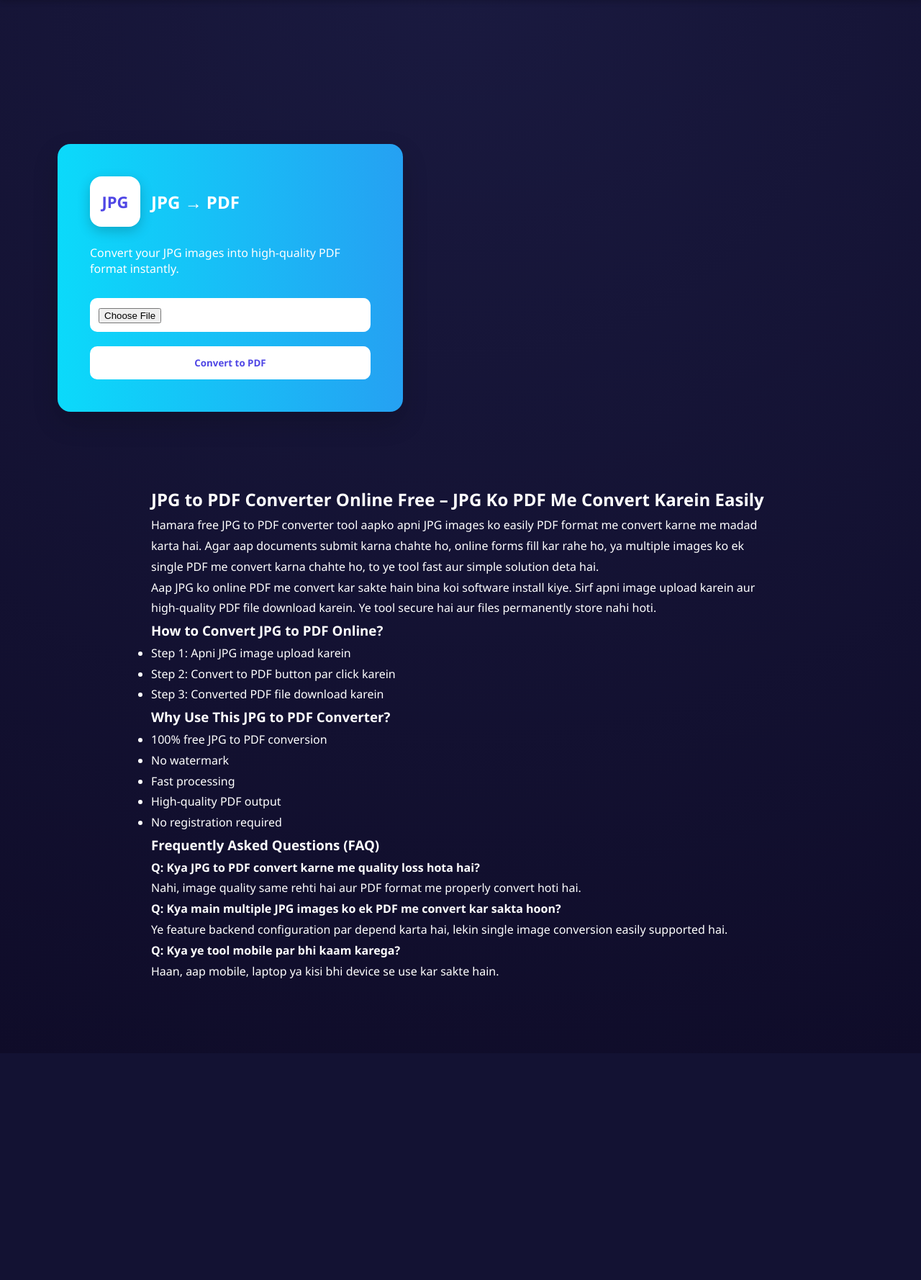
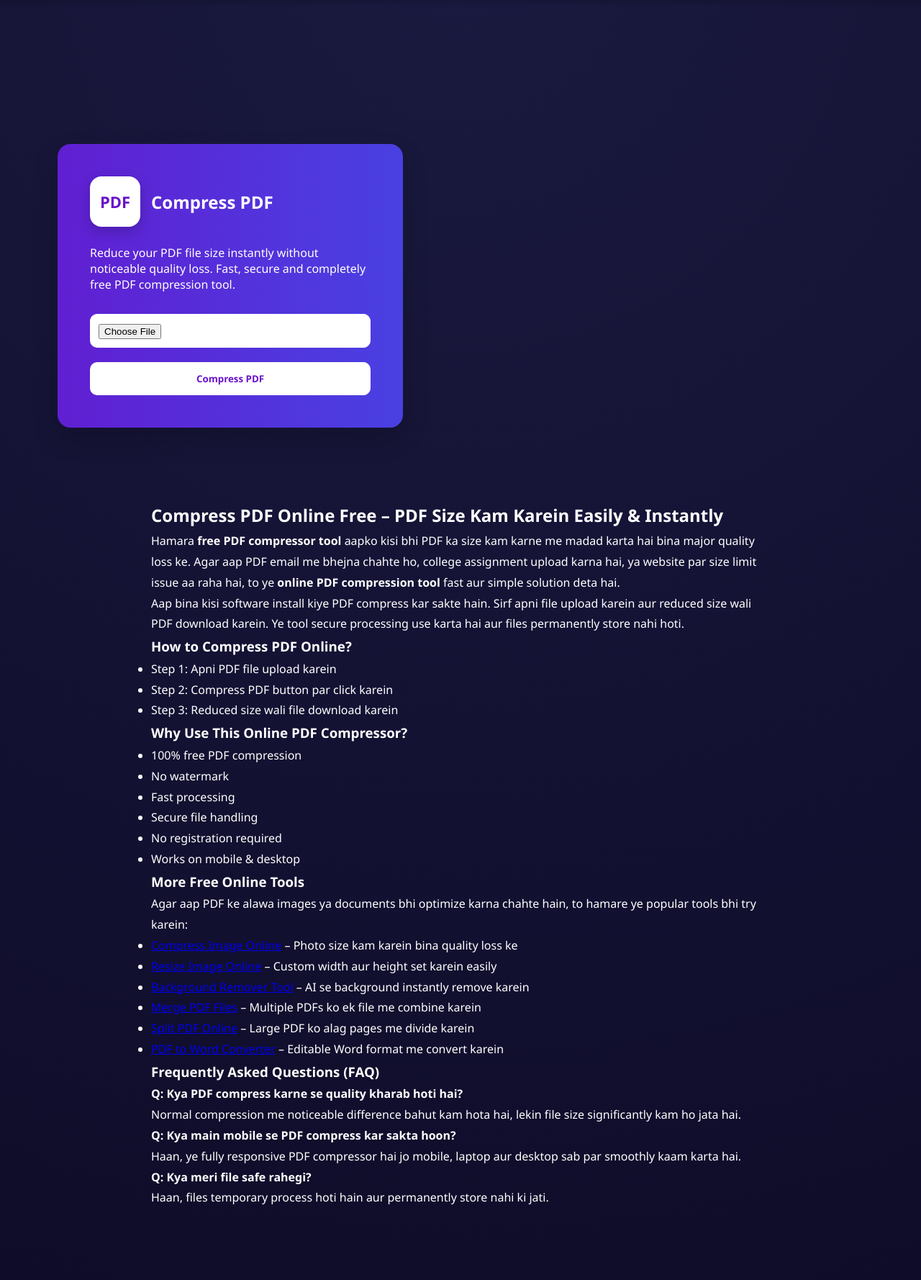
Before and after one commit to afnankhan123456/ai-tools-website-, a Flask app: page /jpg-to-pdf in a window 1280 px wide. Shown: the part 66-1844 px from the top of the page at 72% size. Before the commit the page ends 1425 px from the top, so only its background shows below. Run offline with Flask 3, Linux system fonts and the light colour scheme; some libraries are stand-ins or nearby versions.

Commit message:
Update jpg_to_pdf.html

```diff
--- a/templates/pdf_tools/jpg_to_pdf.html
+++ b/templates/pdf_tools/jpg_to_pdf.html
@@ -1,6 +1,6 @@
 {% extends "base.html" %}
-{% block title %}JPG to PDF Converter Online Free | AI Tools Hub{% endblock %}
-{% block description %}Convert JPG images to PDF online free. Quick and secure JPG to PDF conversion tool.{% endblock %}
+{% block title %}Compress PDF Online Free | Reduce PDF Size Instantly{% endblock %}
+{% block description %}Compress PDF online free. Reduce PDF file size without noticeable quality loss. Fast, secure and no watermark PDF compressor tool.{% endblock %}
 {% block content %}
 
 <section style="display:flex; justify-content:flex-start; margin:200px 0 0 80px;">
@@ -13,7 +13,7 @@
         box-shadow:0 15px 35px rgba(0,0,0,0.18);
         position:relative;
         overflow:hidden;
-        background: linear-gradient(270deg, #ff00cc, #4f46e5, #00f2fe);
+        background: linear-gradient(270deg, #6a11cb, #2575fc, #6a11cb);
         background-size: 600% 600%;
         animation: gradientMove 8s ease infinite;
     ">
@@ -23,7 +23,7 @@
 
             <div style="
                 background:white;
-                color:#4f46e5;
+                color:#6a11cb;
                 font-weight:bold;
                 font-size:22px;
                 width:70px;
@@ -34,23 +34,25 @@
                 border-radius:16px;
                 box-shadow:0 6px 18px rgba(0,0,0,0.2);
             ">
-                JPG
+                PDF
             </div>
 
             <div style="font-size:24px; font-weight:600;">
-                JPG → PDF
+                Compress PDF
             </div>
 
         </div>
 
         <p style="margin-bottom:30px; color:#ffffff;">
-            Convert your JPG images into high-quality PDF format instantly.
+            Reduce your PDF file size instantly without noticeable quality loss.
+            Fast, secure and completely free PDF compression tool.
         </p>
 
-        <form action="{{ url_for('jpg_to_pdf_action') }}"
+        <form action="{{ url_for('compress_pdf_action') }}"
               method="POST"
               enctype="multipart/form-data">
 
+            <!-- File Upload -->
             <div style="
                 background:white;
                 padding:12px;
@@ -59,15 +61,16 @@
             ">
                 <input type="file"
                        name="file"
-                       accept=".jpg,.jpeg"
+                       accept=".pdf"
                        required
                        style="border:none; width:100%;">
             </div>
 
+            <!-- Button -->
             <button type="submit"
                     style="
                         background:white;
-                        color:#4f46e5;
+                        color:#6a11cb;
                         border:none;
                         padding:14px;
                         width:100%;
@@ -79,7 +82,7 @@
                     onmouseover="this.style.background='#f3f4f6'"
                     onmouseout="this.style.background='white'">
 
-                Convert to PDF
+                Compress PDF
 
             </button>
 
@@ -92,47 +95,65 @@
 <!-- 🔥 SEO CONTENT SECTION -->
 <section style="max-width:900px; margin:100px auto; padding:0 20px; line-height:1.8;">
 
-    <h2>JPG to PDF Converter Online Free – JPG Ko PDF Me Convert Karein Easily</h2>
+    <h2>Compress PDF Online Free – PDF Size Kam Karein Easily & Instantly</h2>
 
     <p>
-        Hamara free JPG to PDF converter tool aapko apni JPG images ko easily PDF format me convert karne me madad karta hai.
-        Agar aap documents submit karna chahte ho, online forms fill kar rahe ho,
-        ya multiple images ko ek single PDF me convert karna chahte ho,
-        to ye tool fast aur simple solution deta hai.
+        Hamara <strong>free PDF compressor tool</strong> aapko kisi bhi PDF ka size kam karne me madad karta hai
+        bina major quality loss ke. Agar aap PDF email me bhejna chahte ho,
+        college assignment upload karna hai, ya website par size limit issue aa raha hai,
+        to ye <strong>online PDF compression tool</strong> fast aur simple solution deta hai.
     </p>
 
     <p>
-        Aap JPG ko online PDF me convert kar sakte hain bina koi software install kiye.
-        Sirf apni image upload karein aur high-quality PDF file download karein.
-        Ye tool secure hai aur files permanently store nahi hoti.
+        Aap bina kisi software install kiye PDF compress kar sakte hain.
+        Sirf apni file upload karein aur reduced size wali PDF download karein.
+        Ye tool secure processing use karta hai aur files permanently store nahi hoti.
     </p>
 
-    <h3>How to Convert JPG to PDF Online?</h3>
+    <h3>How to Compress PDF Online?</h3>
     <ul>
-        <li>Step 1: Apni JPG image upload karein</li>
-        <li>Step 2: Convert to PDF button par click karein</li>
-        <li>Step 3: Converted PDF file download karein</li>
+        <li>Step 1: Apni PDF file upload karein</li>
+        <li>Step 2: Compress PDF button par click karein</li>
+        <li>Step 3: Reduced size wali file download karein</li>
     </ul>
 
-    <h3>Why Use This JPG to PDF Converter?</h3>
+    <h3>Why Use This Online PDF Compressor?</h3>
     <ul>
-        <li>100% free JPG to PDF conversion</li>
+        <li>100% free PDF compression</li>
         <li>No watermark</li>
         <li>Fast processing</li>
-        <li>High-quality PDF output</li>
+        <li>Secure file handling</li>
         <li>No registration required</li>
+        <li>Works on mobile & desktop</li>
+    </ul>
+
+    <!-- 🔗 INTERNAL LINKING SECTION -->
+    <h3>More Free Online Tools</h3>
+
+    <p>
+        Agar aap PDF ke alawa images ya documents bhi optimize karna chahte hain,
+        to hamare ye popular tools bhi try karein:
+    </p>
+
+    <ul>
+        <li><a href="{{ url_for('image_compress') }}">Compress Image Online</a> – Photo size kam karein bina quality loss ke</li>
+        <li><a href="{{ url_for('image_resize') }}">Resize Image Online</a> – Custom width aur height set karein easily</li>
+        <li><a href="{{ url_for('bg_remover') }}">Background Remover Tool</a> – AI se background instantly remove karein</li>
+        <li><a href="{{ url_for('merge_pdf') }}">Merge PDF Files</a> – Multiple PDFs ko ek file me combine karein</li>
+        <li><a href="{{ url_for('split_pdf') }}">Split PDF Online</a> – Large PDF ko alag pages me divide karein</li>
+        <li><a href="{{ url_for('pdf_to_word') }}">PDF to Word Converter</a> – Editable Word format me convert karein</li>
     </ul>
 
     <h3>Frequently Asked Questions (FAQ)</h3>
 
-    <p><strong>Q: Kya JPG to PDF convert karne me quality loss hota hai?</strong><br>
-    Nahi, image quality same rehti hai aur PDF format me properly convert hoti hai.</p>
+    <p><strong>Q: Kya PDF compress karne se quality kharab hoti hai?</strong><br>
+    Normal compression me noticeable difference bahut kam hota hai, lekin file size significantly kam ho jata hai.</p>
 
-    <p><strong>Q: Kya main multiple JPG images ko ek PDF me convert kar sakta hoon?</strong><br>
-    Ye feature backend configuration par depend karta hai, lekin single image conversion easily supported hai.</p>
+    <p><strong>Q: Kya main mobile se PDF compress kar sakta hoon?</strong><br>
+    Haan, ye fully responsive PDF compressor hai jo mobile, laptop aur desktop sab par smoothly kaam karta hai.</p>
 
-    <p><strong>Q: Kya ye tool mobile par bhi kaam karega?</strong><br>
-    Haan, aap mobile, laptop ya kisi bhi device se use kar sakte hain.</p>
+    <p><strong>Q: Kya meri file safe rahegi?</strong><br>
+    Haan, files temporary process hoti hain aur permanently store nahi ki jati.</p>
 
 </section>
 
```
